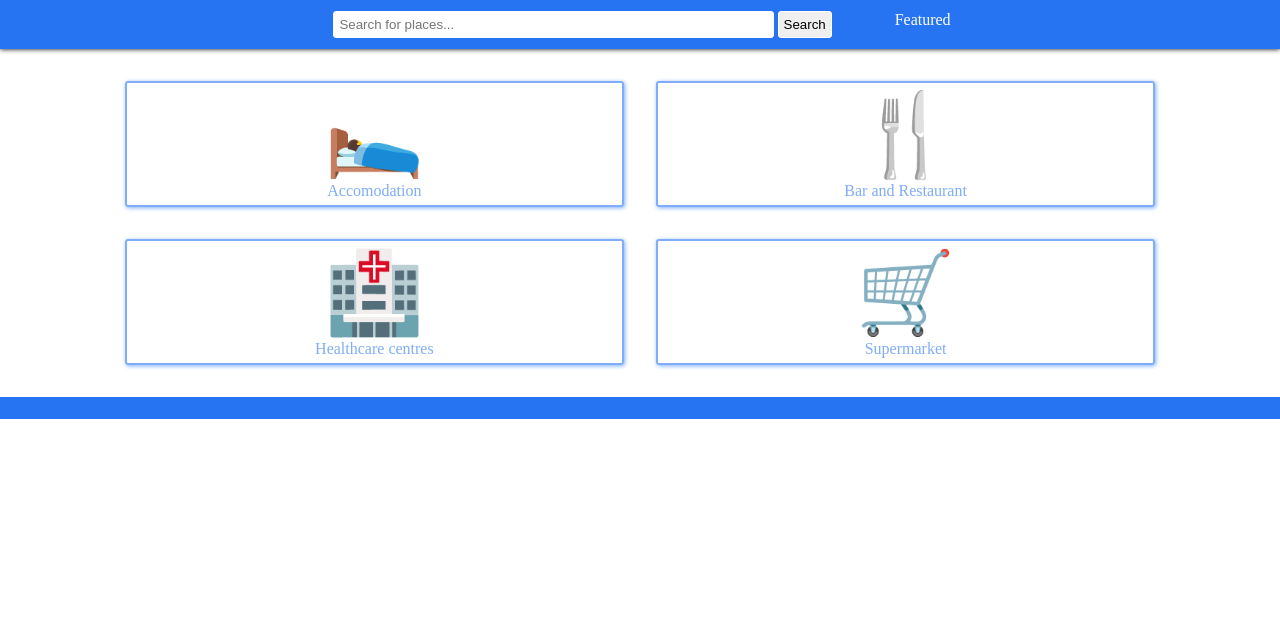
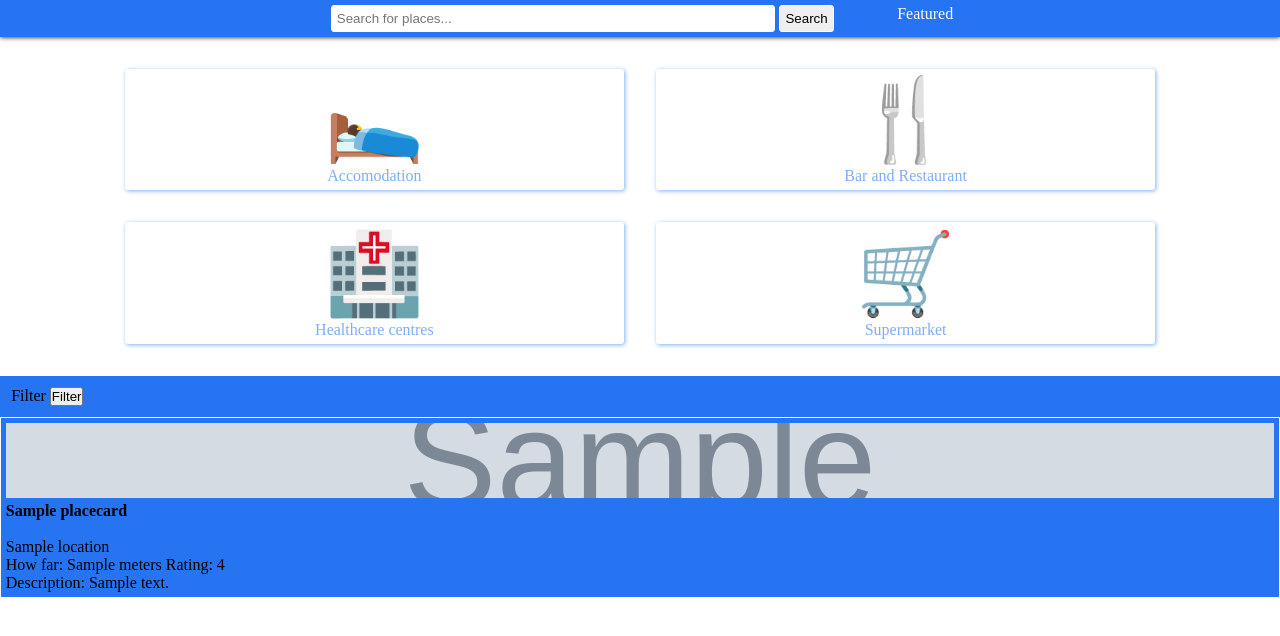
Before and after one commit to Happy-Lama/around-me-website, a Python web app: template website/templates/index.html in a window 1280 px wide. Shown: the top 636 px of the page. Run offline with Jinja, Linux system fonts and the light colour scheme; the template is opened without the code that fills it: most values are stand-ins (such as "Sample title", 1, 10 or a date in 2020); grey boxes marked "Sample" are stand-in pictures.

Commit message:
New changes

```diff
--- a/app.py
+++ b/app.py
@@ -1,4 +1,4 @@
 from website import app
 
 if __name__ == "__main__":
-    app.run(debug=True)
+    app.run()
--- a/website/static/css/style.css
+++ b/website/static/css/style.css
@@ -10,13 +10,14 @@ body{
 }
 nav{
     background-color: rgb(39,116,243);
-    padding: 0.7em;
+    padding: 0.3em;
     flex-basis: 100%;
     display: flex;
     justify-content: center;
     box-shadow: 0px 0px 5px;
 }
 nav a{
+    padding: 0px;
     padding-left: 5%;
     text-decoration: none;
     color: white;
@@ -44,7 +45,7 @@ main{
 }
 
 .category{
-    border: 2px solid rgb(127, 173, 247);
+    /* border: 2px solid rgb(127, 173, 247); */
     border-radius: 3px;
     box-shadow: 1px 1px 4px;
     flex-basis: 100%;
@@ -58,6 +59,9 @@ main{
     padding: 0.3em;
     color: rgb(127, 173, 247);
 }
+.category:hover{
+    cursor: pointer;
+}
 
 span{
     font-size: 5em;
@@ -67,17 +71,37 @@ span{
     flex-basis: 100%;
     background-color: rgb(39,116,243);
     display: flex;
+    flex-wrap: wrap;
+    justify-content: center;
+    /* display: none; */
 }
+
 #places #filter_settings{
     background-color: rgb(39,116,243);
     padding: 0.7em;
     flex-basis: 100%;
 }
-
-
-
+#placecard_container{
+    flex-basis: 100%;
+}
+.placecard{
+    border: 1px solid white;
+    flex-basis: 100%;
+    cursor: pointer;
+    padding: 0.3em;
+}
+.placecard img{
+    height: 75px;
+    width: 100%;
+}
 @media  screen and (min-width:720px) {
     .category{
         flex-basis: 40%;
     }
+    #places{
+        display: flex;
+    }
+    .placecard{
+        flex-basis: 45%;
+    }
 }
--- /dev/null
+++ b/website/static/js/script.js
@@ -0,0 +1,7 @@
+function find_places(category){
+    console.log(category);
+}
+
+function place(elmnt){
+    console.log(elmnt)
+}
--- a/website/templates/index.html
+++ b/website/templates/index.html
@@ -15,20 +15,32 @@
     </nav>
     <main>
         <div id="categories_container">
-            <div class="category"><span> &#x1f6cc;</span>Accomodation</div>
-            <div class="category"><span>&#x1f374;</span>Bar and Restaurant</div>
-            <div class="category"><span>&#127973;</span> Healthcare centres</div>
-            <div class="category"><span>&#128722;</span> Supermarket</div>
+            <div class="category" onclick="find_places('Accomodation')"><span> &#x1f6cc;</span>Accomodation</div>
+            <div class="category" onclick="find_places('Bar and Restaurant')"><span>&#x1f374;</span>Bar and Restaurant</div>
+            <div class="category" onclick="find_places('Healthcare Centres')"><span>&#127973;</span> Healthcare centres</div>
+            <div class="category" onclick="find_places('Supermarket')"><span>&#128722;</span> Supermarket</div>
         </div>
         <div id="places">
-            <div id="filter_settings"></div>
+            <div id="filter_settings">
+                Filter
+                <button>
+                    Filter
+                </button>
+            </div>
             <div id="placecard_container">
-                <div class="placecard"></div>
-                <div class="placecard"></div>
-                <div class="placecard"></div>
-                <div class="placecard"></div>
+                {% for placecard in placecards %}
+                <div class="placecard" onclick="place(this)">
+                    <img src="{{ placecard['img_src'] }}" alt="Place Picture">
+                    <h4>{{ placecard['name'] }}</h4><br />
+                    <p> {{ placecard['location'] }} </p>
+                    How far: {{ placecard['distance_from_current_location']}} meters
+                    Rating: {{ placecard['rating']}} <br />
+                    Description: {{ placecard['description'] }}
+                </div>
+                {% endfor %}
             </div>
         </div>
     </main>
+    <script src="{{ url_for('static',filename='js/script.js') }}"></script>
 </body>
 </html>
```
Also changed, not shown: website/routes.py (+28 -2 lines), website/templates/base_place_card.html (deleted), 1 other file.
